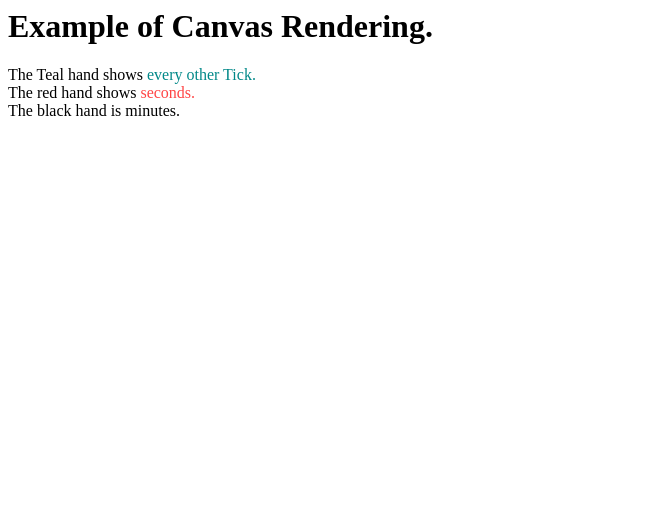
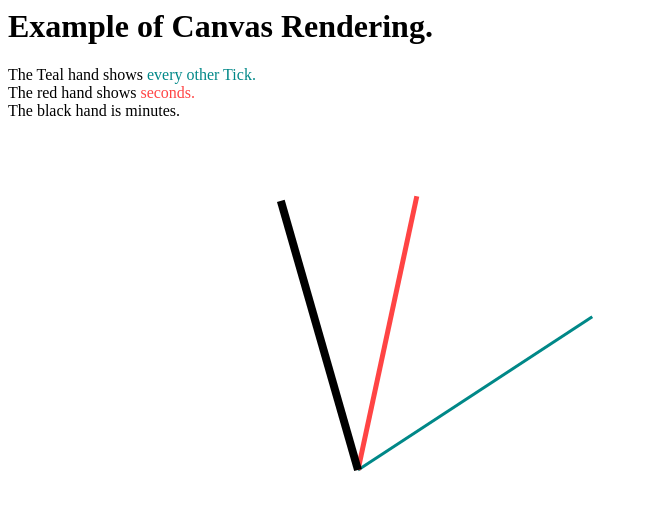
Before and after one commit to RoryDuncan/ClockEventAggreggator, a plain HTML site: page example/index.html in a window 1280 px wide. Shown: the whole page, without its empty margins (0-648 px from the left). Drawn offline with Linux system fonts and the light colour scheme.

Commit message:
Clean example documents. Adjusted for project's name change of ClockEventAggreggator.

```diff
--- a/example/ClockEventAggreggator.js
+++ b/example/ClockEventAggreggator.js
@@ -1,4 +1,3 @@
-console.clear();
 
 
 (function(window, undefined) {
@@ -457,10 +456,4 @@ console.clear();
 
   window.ClockEventAggreggator = ClockEventAggreggator;
 
-  var cea = new ClockEventAggreggator({
-    autostart:true,
-    bindToFunction: false,
-    debug: false
-  });
-
 }(this));
--- a/example/example.js
+++ b/example/example.js
@@ -1,39 +1,69 @@
+
+// Learning how ClockEventAggreggator works?
+// This file is going to have commentary on everything.
+
+/*** If you're just looking for ClockEventAggreggator's usage, it is used on line 109 ***/
 
 
+var ClockEventAggreggator = window.ClockEventAggreggator,
+    clock = new ClockEventAggreggator();
 
+
+// a wrapper
 var example = function(){
 
+  // get the canvas from the DOM
   var canvas = document.getElementById("renderExample"),
+
+      // and the context, ctx is easier to type
       ctx = canvas.getContext("2d"),
+
+      // pi, with some extra decimals
       pi = 22 / 7;
 
+      // fixed size
       canvas.width = canvas.height = 700;
 
+      // create a 'center' object for ease-of-access.
       var center = {
         x: canvas.width / 2,
         y: canvas.height / 2
       };
 
+  // updateTicksHand updates the display of the 'hand' of the clock that represents ClockEventAggreggator's tick.
+  var updateTicksHand = function(){
+      // set the radius to 40% of the canvas's width
+      var radius = canvas.width * 0.4;
 
-  var render = function() {
 
-    var ticksHand = function(){
-      var radius = canvas.width * 0.4;
-      console.log();
+      // set a background rectangle
+      ctx.fillStyle = "#fff";
+      ctx.fillRect(0, 0, canvas.width, canvas.height);
+
+      // start drawing a line from the center
       ctx.beginPath();
       ctx.moveTo(canvas.width / 2 , canvas.height / 2 );
-      ctx.fillStyle = "#fff";
-      ctx.fillRect(0,0,canvas.width, canvas.height);
 
+      // thicken the line
       ctx.lineWidth = 3;
-      var x = radius * Math.cos( timeline.ticks() / 2 ) + center.x,
-          y = radius * Math.sin( timeline.ticks() / 2 ) + center.y;
+
+      // set the positions of the end of the line to the position of the circle radius relevant to ticks
+      // note: timeline.
+      var x = radius * Math.cos( clock.ticks() / 2 ) + center.x,
+          y = radius * Math.sin( clock.ticks() / 2 ) + center.y;
+
+      //set the tick hand's color
       ctx.strokeStyle = "#088";
+
+      // draw the line
       ctx.lineTo(x, y);
+
+      // stroke / fill it in
       ctx.stroke();
-    };
+  };
 
-    var secondsHand = function() {
+  // the only difference between updateSecondsHand and updateTicksHand is the color and linewidth of the 'hand'
+  var updateSecondsHand = function() {
 
       var radius = canvas.width * 0.4;
 
@@ -43,13 +73,14 @@ var example = function(){
       ctx.strokeStyle = "#f44";
       ctx.lineWidth = 5;
 
-      var x = center.x + ( radius * Math.cos( timeline.seconds() + center.x )),
-          y = center.y + ( radius * Math.sin( timeline.seconds() + center.y ));
+      var x = center.x + ( radius * Math.cos( clock.seconds() + center.x )),
+          y = center.y + ( radius * Math.sin( clock.seconds() + center.y ));
       ctx.lineTo(x, y);
       ctx.stroke();
-    };
+  };
 
-    var minutesHand = function() {
+  // the only difference between updateMinutesHand and updateTicksHand is the color and linewidth of the 'hand'
+  var updateMinutesHand = function() {
 
       var radius = canvas.width * 0.4;
 
@@ -59,20 +90,28 @@ var example = function(){
       ctx.strokeStyle = "#000";
       ctx.lineWidth = 8;
 
-      var x = center.x + ( radius * Math.cos((timeline.seconds() / 60) + center.x )),
-          y = center.y + ( radius * Math.sin((timeline.seconds() / 60) + center.y ));
+      var x = center.x + ( radius * Math.cos(( clock.seconds() / 60) + center.x )),
+          y = center.y + ( radius * Math.sin(( clock.seconds() / 60) + center.y ));
       ctx.lineTo(x, y);
       ctx.stroke();
-    };
+  };
 
-    ticksHand();
-    secondsHand();
-    minutesHand();
+  // render is the wrapper that will call the uodates
+  var render = function() {
+
+    updateTicksHand();
+    updateSecondsHand();
+    updateMinutesHand();
 
   };
 
-  timeline.on("tick", render);
+  // start the ClockEventAggreggator
+  clock.start();
+
+  // use the ClockEventAggreggator's "on" method
+  clock.on("tick", render);
 
 };
 
+// call the function we wrapped.
 example();
--- a/example/index.html
+++ b/example/index.html
@@ -11,6 +11,6 @@
 
 	</canvas>
 </body>
-<script src="Timeline.js"></script>
+<script src="ClockEventAggreggator.js"></script>
 <script src="example.js"></script>
 </html>
```
